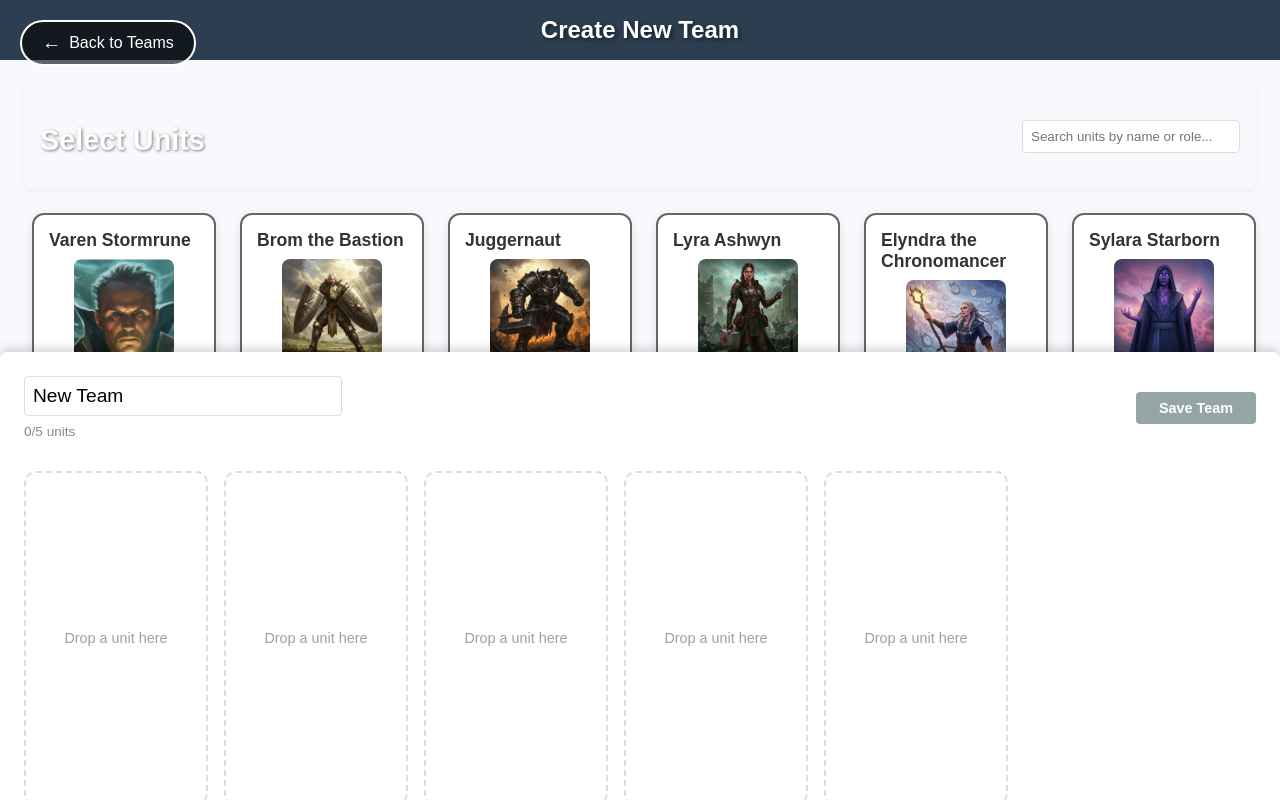
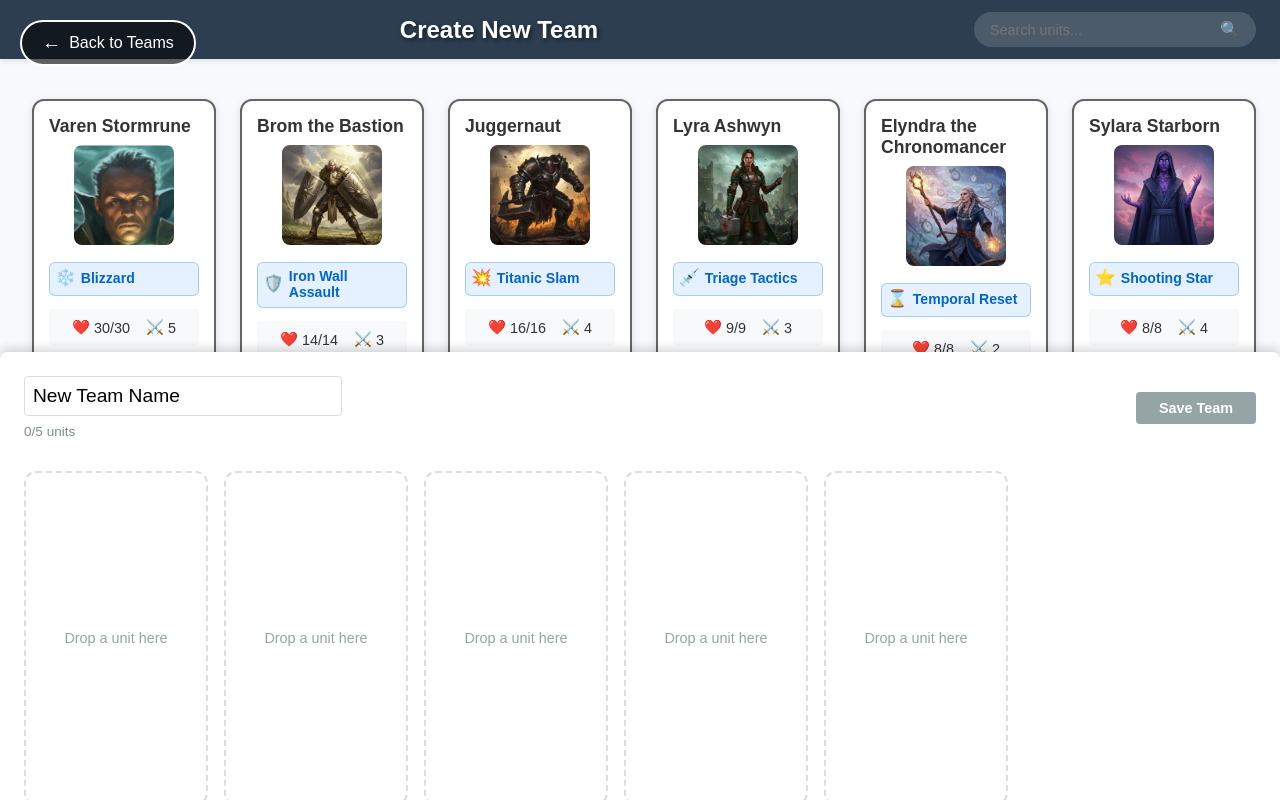
Before and after one commit to RussellMcDonnell/TurnBasedPOC, a React (Create React App) app: page /team in a window 1280 px wide. Both pictures are taken after a click on the button "+ Create New Team". Shown: the top 800 px of the page. Built offline with nearby package versions, Linux system fonts and the light colour scheme.

Commit message:
Fix team style

```diff
--- a/src/features/teams/TeamEditor.js
+++ b/src/features/teams/TeamEditor.js
@@ -33,7 +33,7 @@ function TeamEditor() {
   useEffect(() => {
     if (teamId === 'new') {
       setIsNewTeam(true);
-      setTeamName('New Team');
+      setTeamName('New Team Name');
       setSelectedUnits([]);
     } else {
       const teamIdNum = parseInt(teamId, 10);
@@ -159,42 +159,58 @@ function TeamEditor() {
 
   return (
     <div className="team-builder-container">
-      {/* Header */}
-      <header className="team-header">
+      {/* Header - now sticky with search */}
+      <header className="team-header" style={{
+        position: 'sticky',
+        top: 0,
+        zIndex: 200,
+        display: 'flex',
+        justifyContent: 'space-between',
+        alignItems: 'center',
+        padding: '0.75rem 1.5rem'
+      }}>
         <button
           className="back-button"
           onClick={handleBackClick}
         >
           Back to Teams
         </button>
-        <h1>{isNewTeam ? 'Create New Team' : 'Edit Team'}</h1>
+        <h1 style={{ margin: '0 1rem' }}>{isNewTeam ? 'Create New Team' : 'Edit Team'}</h1>
+        <div className="search-box" style={{
+          display: 'flex',
+          alignItems: 'center',
+          background: 'rgba(255, 255, 255, 0.15)',
+          borderRadius: '20px',
+          padding: '0.3rem 1rem',
+          maxWidth: '250px',
+          width: '100%'
+        }}>
+          <input
+            type="text"
+            placeholder="Search units..."
+            value={searchTerm}
+            onChange={handleSearchChange}
+            style={{
+              background: 'transparent',
+              border: 'none',
+              color: 'white',
+              width: '100%',
+              outline: 'none',
+              padding: '0.3rem 0',
+              fontSize: '0.9rem'
+            }}
+          />
+          <span style={{ color: 'white', opacity: 0.7 }}>🔍</span>
+        </div>
       </header>
 
-      {/* Scrollable unit selection area */}
+      {/* Scrollable unit selection area - removed the header bar */}
       <div className="unit-selection-area" style={{
         flex: '1',
         overflowY: 'auto',
+        paddingTop: '1rem',
         paddingBottom: `${teamPanelHeight + 20}px`
       }}>
-        {/* Search and filter */}
-        <div className="header-bar" style={{
-          position: 'sticky',
-          top: '0',
-          zIndex: '10',
-          backgroundColor: '#f7f9fc'
-        }}>
-          <h2>Select Units</h2>
-
-          <div className="search-box">
-            <input
-              type="text"
-              placeholder="Search units by name or role..."
-              value={searchTerm}
-              onChange={handleSearchChange}
-            />
-          </div>
-        </div>
-
         {/* Units Grid */}
         <div className="cards-grid">
           {filteredUnits.map((unit) => (
```
